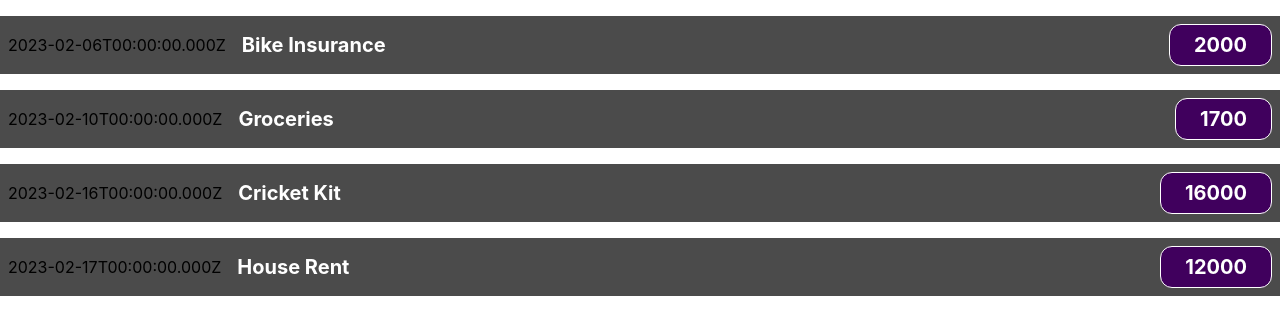
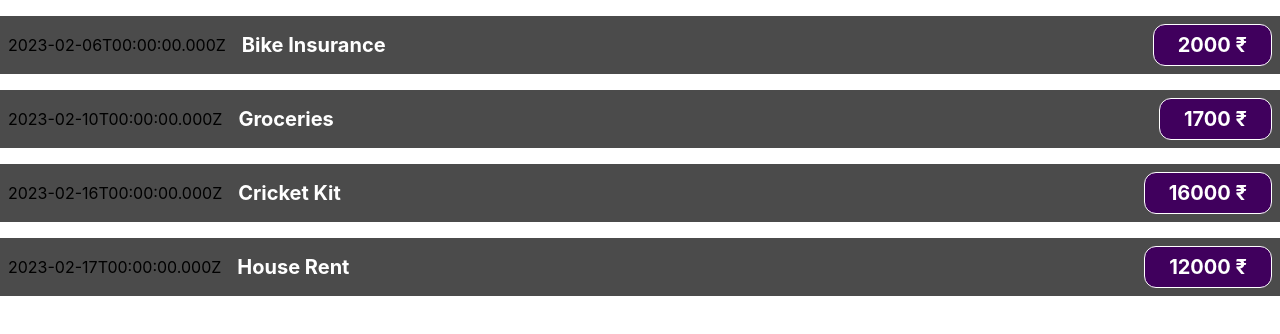
Before and after one commit to takeshwar13/expence_tracker, a React (Create React App) app: page / in a window 1280 px wide. Shown: the top 334 px of the page. Built offline with nearby package versions, Linux system fonts and the light colour scheme.

Commit message:
passing data in expenseItem via props

```diff
--- a/src/App.js
+++ b/src/App.js
@@ -1,27 +1,53 @@
 import ExpenseItem from "./components/ExpenseItem";
 
 function App() {
+  const expense = [
+    {
+      id: "exp1",
+      date: new Date(2023, 1, 6),
+      title: "Bike Insurance",
+      amount: 2000,
+    },
+    {
+      id: "exp2",
+      date: new Date(2023, 1, 10),
+      title: "Groceries",
+      amount: 1700,
+    },
+    {
+      id: "exp3",
+      date: new Date(2023, 1, 16),
+      title: "Cricket Kit",
+      amount: 16000,
+    },
+    {
+      id: "exp4",
+      date: new Date(2023, 1, 17),
+      title: "House Rent",
+      amount: 12000,
+    },
+  ];
   return (
     <div className="App">
       <ExpenseItem
-        date={new Date(2023, 1, 6)}
-        title="Bike Insurance"
-        amount={2000}
+        title={expense[0].title}
+        amount={expense[0].amount}
+        date={expense[0].date}
       />
       <ExpenseItem
-        date={new Date(2023, 1, 10)}
-        title="Groceries"
-        amount={1700}
+        title={expense[1].title}
+        amount={expense[1].amount}
+        date={expense[1].date}
       />
       <ExpenseItem
-        date={new Date(2023, 1, 16)}
-        title="Cricket Kit"
-        amount={16000}
+        title={expense[2].title}
+        amount={expense[2].amount}
+        date={expense[2].date}
       />
       <ExpenseItem
-        date={new Date(2023, 1, 17)}
-        title="House Rent"
-        amount={12000}
+        title={expense[3].title}
+        amount={expense[3].amount}
+        date={expense[3].date}
       />
     </div>
   );
--- a/src/components/ExpenseItem.js
+++ b/src/components/ExpenseItem.js
@@ -7,7 +7,7 @@ const ExpenseItem = (props) => {
       <div>{props.date.toISOString()}</div>
       <div className="expense-item__description ">
         <h2>{props.title}</h2>
-        <div className="expense-item__price ">{props.amount}</div>
+        <div className="expense-item__price ">{props.amount} ₹</div>
       </div>
     </div>
   );
```
